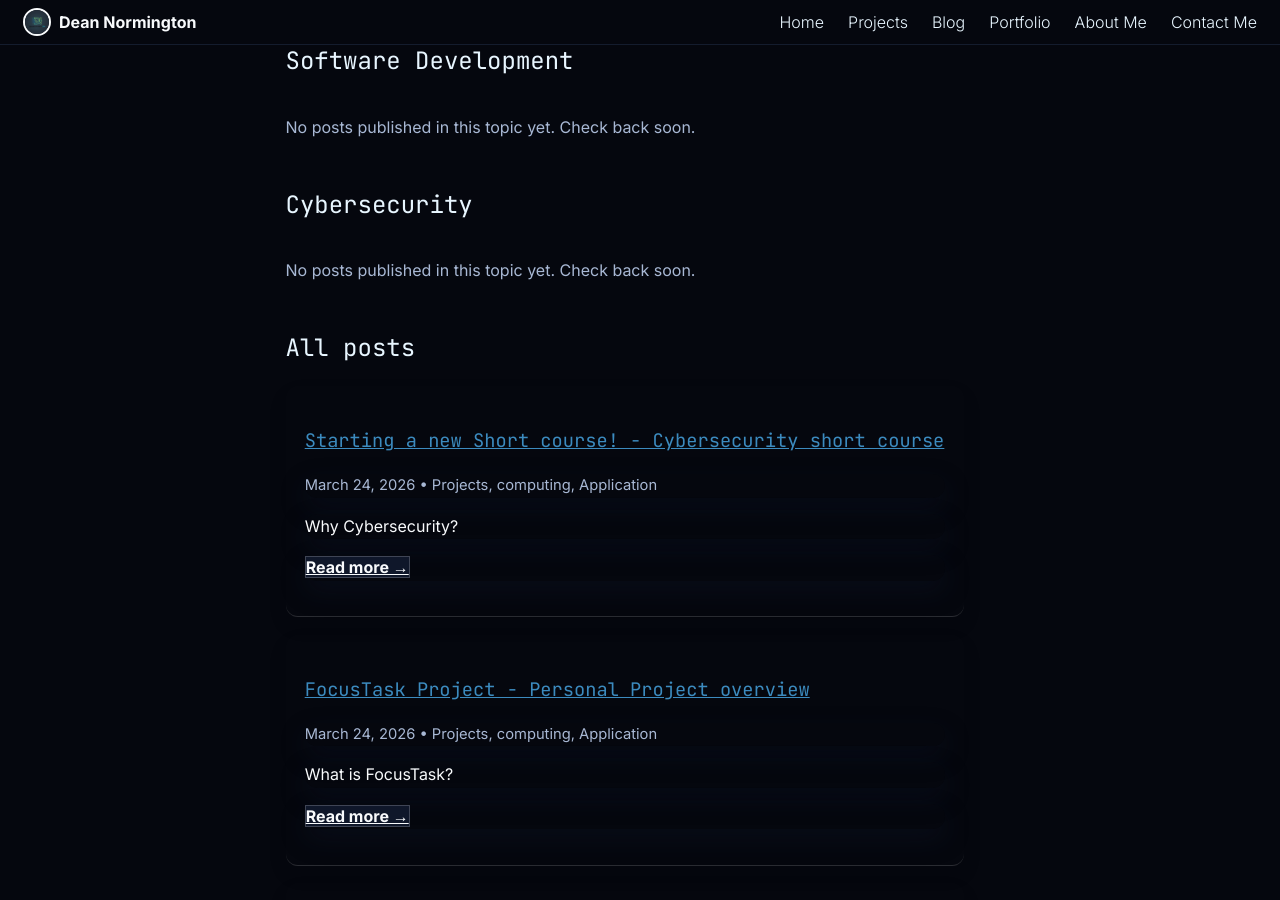
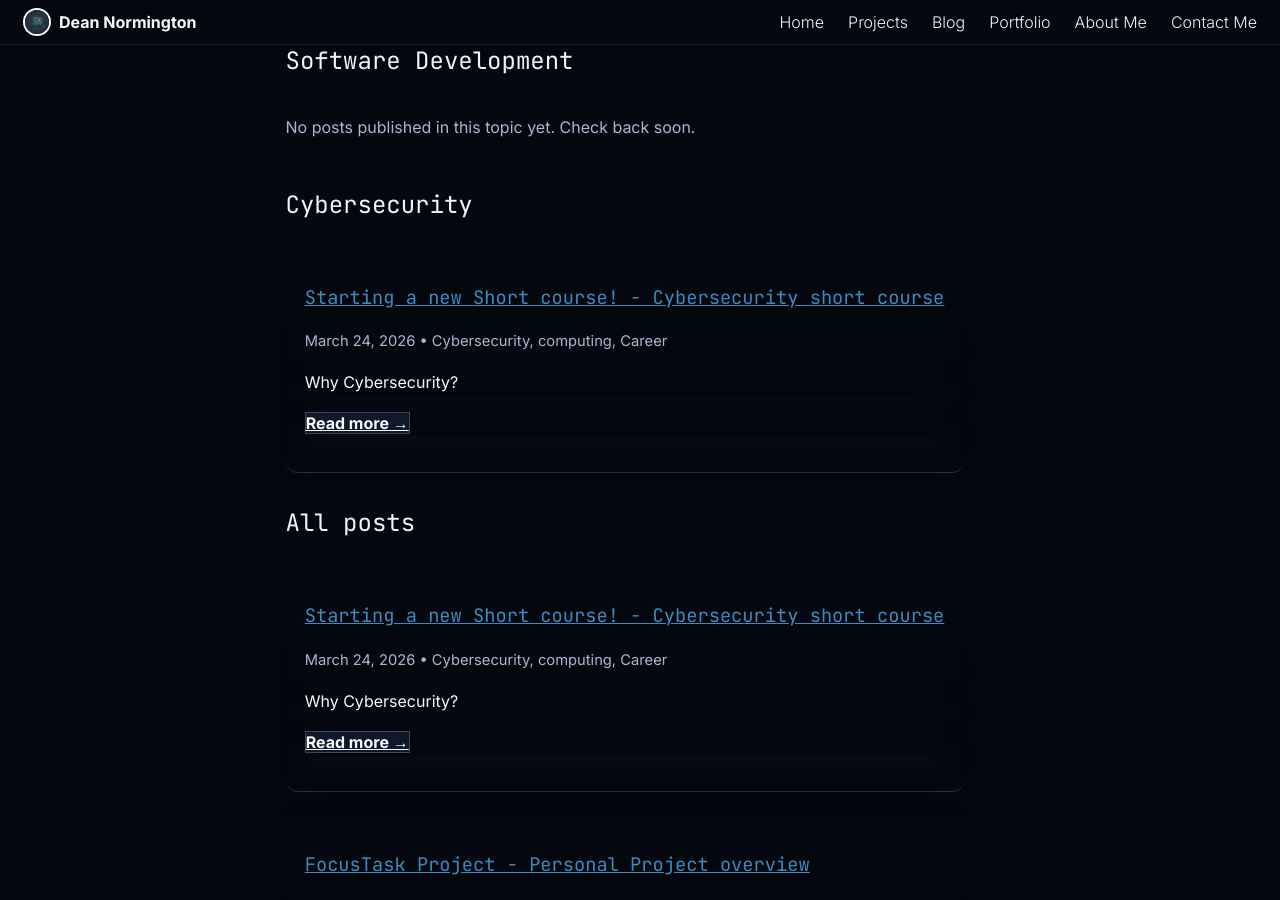
Before and after one commit to dean-js/dnormingtonlaw.uk, a Jekyll site: the page built from blog.md, in a window 1280 px wide and 900 px high, scrolled down 592 px. Built offline with Jekyll 4.4.1, drawn with Linux system fonts in a browser that asks for light colours.

Commit message:
changed tags for blog post

```diff
--- a/_posts/2026-05-30-starting-cybersecurity-short-course.markdown
+++ b/_posts/2026-05-30-starting-cybersecurity-short-course.markdown
@@ -5,7 +5,7 @@ date: 2026-03-24 17:05:00 +0000
 description: A personal reflection on starting level 3 short course in cyber security practices
 img: # Add image post (optional)
 fig-caption: # Add figcaption (optional)
-tags: [Projects, computing, Application]
+tags: [Cybersecurity, computing, Career]
 ---
 
 ## Why Cybersecurity?
```
